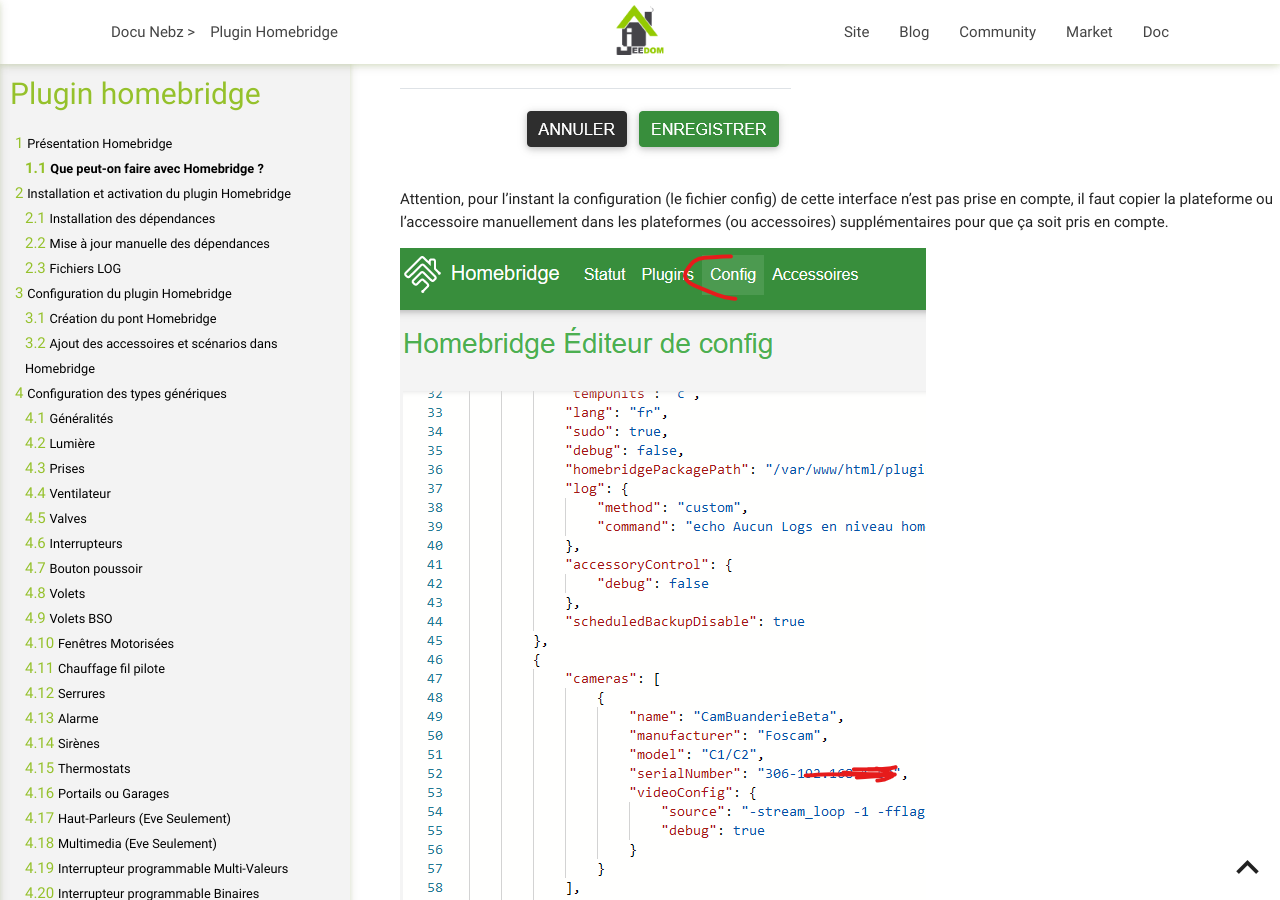
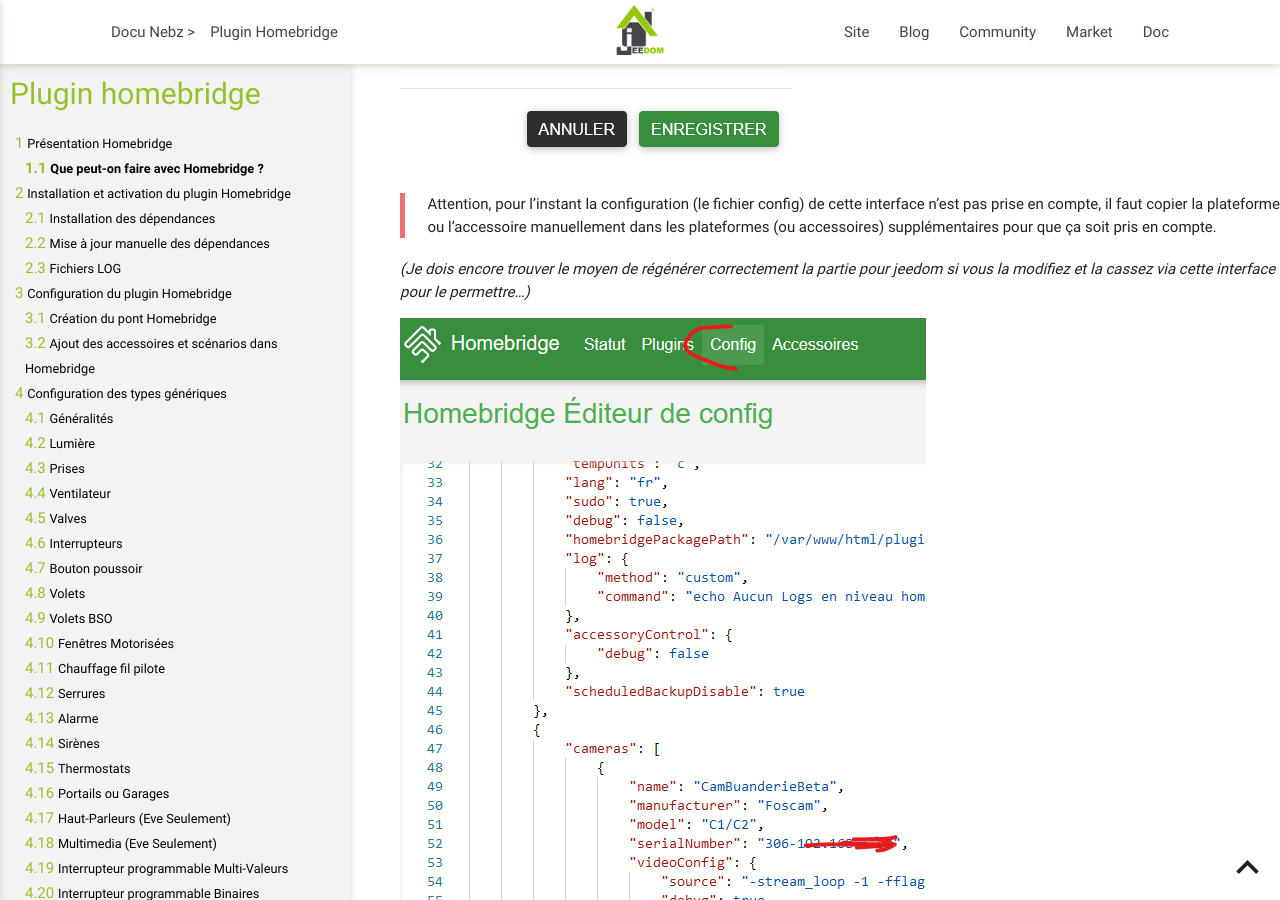
Before and after one commit to NebzHB/jeedom_docs, a Jekyll site: the page built from plugins/homebridge/fr_FR/index.md, in a window 1280 px wide and 900 px high, scrolled down 35037 px. Built offline with Jekyll 4.4.1, drawn with Linux system fonts in a browser that asks for light colours; some of the changed text lies outside the part shown.

Commit message:
Update index.md

```diff
--- a/plugins/homebridge/fr_FR/index.md
+++ b/plugins/homebridge/fr_FR/index.md
@@ -625,13 +625,14 @@
 
 ![enregistrer](../images/enregistrer.png)
 
-Attention, pour l'instant la configuration (le fichier config) de cette interface n'est pas prise en compte, il faut copier la plateforme ou l'accessoire manuellement dans les plateformes (ou accessoires) supplémentaires pour que ça soit pris en compte.
+> Attention, pour l'instant la configuration (le fichier config) de cette interface n'est pas prise en compte, il faut copier la plateforme ou l'accessoire manuellement dans les plateformes (ou accessoires) supplémentaires pour que ça soit pris en compte.
+
+*(Je dois encore trouver le moyen de régénérer correctement la partie pour jeedom si vous la modifiez et la cassez via cette interface pour le permettre...)*
 
 ![whatToCopy](../images/whatToCopy.png) -> ![accCopy](../images/accCopy.png)
 
 Il vous reste à "**Sauvegarder les changements**" de la plateforme ou l'accessoire et **relancer le démon** (voir première méthode)
 
-*(Je dois encore trouver le moyen de régénérer correctement la partie pour jeedom si vous la modifiez et la cassez via cette interface pour le permettre...)*
 
 Troubleshooting
 =================
```
